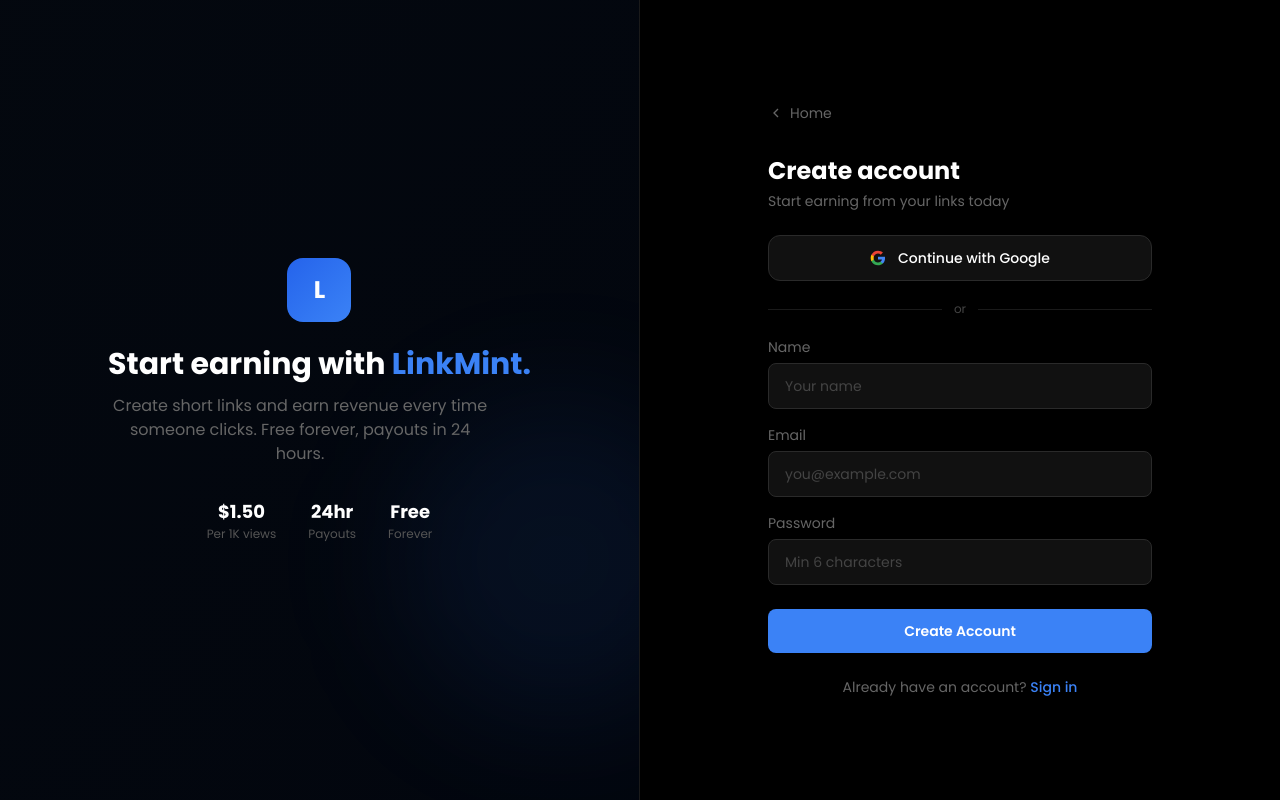
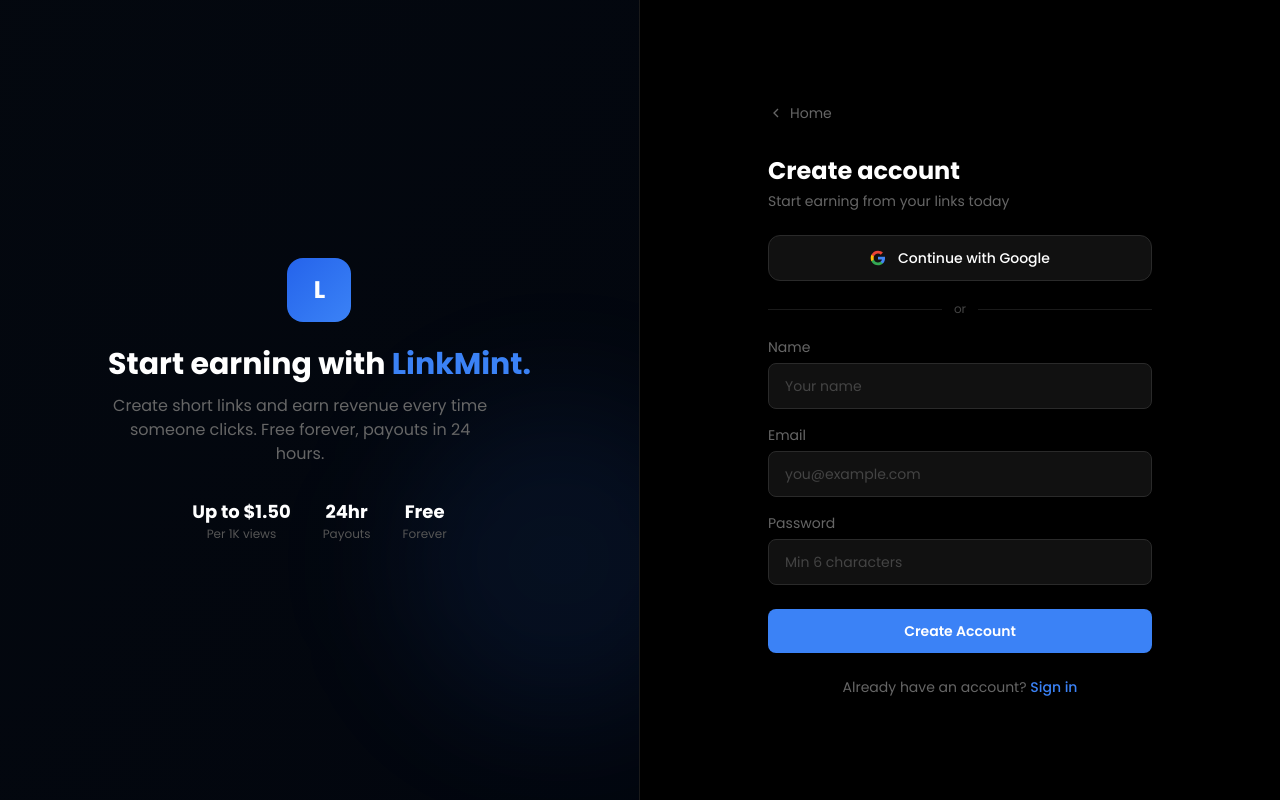
Before and after one commit to phinion8/linkmint, a Next.js app: page /register in a window 1280 px wide. Built offline with nearby package versions, Linux system fonts and the light colour scheme.

Commit message:
Change register stat to 'Up to $1.50'

```diff
--- a/app/register/page.tsx
+++ b/app/register/page.tsx
@@ -76,7 +76,7 @@
           </p>
           <div className="flex justify-center gap-8 text-xs text-[#555555]">
             <div className="text-center">
-              <p className="text-white font-bold text-lg">$1.50</p>
+              <p className="text-white font-bold text-lg">Up to $1.50</p>
               <p>Per 1K views</p>
             </div>
             <div className="text-center">
```
